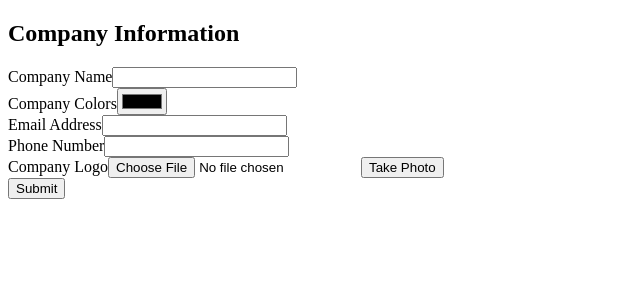
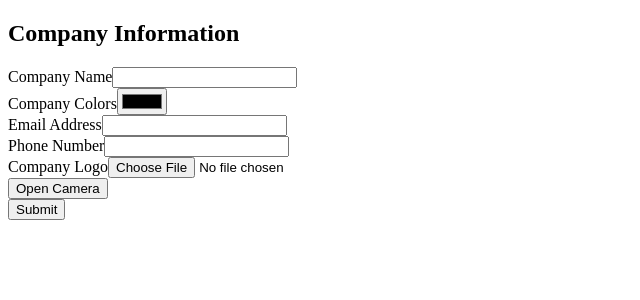
Before and after one commit to ivapbj/Mock-Up-Form, a React (Create React App) app: page / in a window 1280 px wide. Shown: the top 300 px of the page, without its empty margins (0-640 px from the left). Built offline with nearby package versions, Linux system fonts and the light colour scheme.

Commit message:
added function to back camera only

```diff
--- a/src/MockUpForm.js
+++ b/src/MockUpForm.js
@@ -18,64 +18,42 @@ export default function CompanyForm() {
     }
   };
 
-  // Open camera
-  // const openCamera = async () => {
-  //   try {
-  //     const mediaStream = await navigator.mediaDevices.getUserMedia({
-  //       video: true,
-  //     });
-  //     videoRef.current.srcObject = mediaStream;
-  //     setStream(mediaStream);
-  //     setIsCameraOpen(true);
-  //   } catch (error) {
-  //     console.error("Error accessing camera:", error);
-  //   }
-  // };
+  // Open back camera
+  const initializeMedia = async () => {
+    try {
+      const mediaStream = await navigator.mediaDevices.getUserMedia({
+        video: { facingMode: { exact: "environment" } }, // Use back camera
+      });
 
-  const openCamera = async () => {
-    try {
-      const constraints = {
-        video: {
-          facingMode: "environment", // Use the back camera by default
-        },
-      };
-
-      const mediaStream = await navigator.mediaDevices.getUserMedia(
-        constraints
-      );
       if (videoRef.current) {
         videoRef.current.srcObject = mediaStream;
         setStream(mediaStream);
         setIsCameraOpen(true);
       }
     } catch (error) {
-      alert(
-        "Camera access denied. Please enable permissions in your browser settings."
-      );
+      alert("Camera access denied. Please enable permissions.");
       console.error("Error accessing camera:", error);
     }
   };
-  // Capture photo from camera
+
+  // Capture photo
   const capturePhoto = () => {
+    if (!videoRef.current) return;
+
     const canvas = document.createElement("canvas");
-    const video = videoRef.current;
-    canvas.width = video.videoWidth;
-    canvas.height = video.videoHeight;
-    canvas.getContext("2d").drawImage(video, 0, 0, canvas.width, canvas.height);
+    canvas.width = videoRef.current.videoWidth;
+    canvas.height = videoRef.current.videoHeight;
+    canvas
+      .getContext("2d")
+      .drawImage(videoRef.current, 0, 0, canvas.width, canvas.height);
 
-    canvas.toBlob((blob) => {
-      const file = new File([blob], "captured-image.png", {
-        type: "image/png",
-      });
-      setImagePreview(URL.createObjectURL(blob));
-      setValue("companyLogo", file);
-    });
-
-    // Stop the camera stream
+    const imageUrl = canvas.toDataURL("image/png");
+    setImagePreview(imageUrl);
+    setValue("companyLogo", imageUrl);
     stopCamera();
   };
 
-  // Stop camera stream
+  // Stop camera
   const stopCamera = () => {
     if (stream) {
       stream.getTracks().forEach((track) => track.stop());
@@ -159,14 +137,34 @@ export default function CompanyForm() {
             onChange={handleFileChange}
           />
 
-          {/* Camera Button */}
-          <button
-            type="button"
-            onClick={openCamera}
-            className="mt-2 px-4 py-2 bg-blue-500 text-white rounded"
-          >
-            Take Photo
-          </button>
+          {/* Camera Buttons */}
+          <div className="mt-2 space-x-2">
+            <button
+              type="button"
+              onClick={initializeMedia}
+              className="px-4 py-2 bg-blue-500 text-white rounded"
+            >
+              Open Camera
+            </button>
+            {isCameraOpen && (
+              <>
+                <button
+                  type="button"
+                  onClick={capturePhoto}
+                  className="px-4 py-2 bg-green-500 text-white rounded"
+                >
+                  Capture
+                </button>
+                <button
+                  type="button"
+                  onClick={stopCamera}
+                  className="px-4 py-2 bg-red-500 text-white rounded"
+                >
+                  Close Camera
+                </button>
+              </>
+            )}
+          </div>
         </div>
 
         {/* Camera Preview */}
@@ -177,20 +175,6 @@ export default function CompanyForm() {
               autoPlay
               className="w-full border rounded"
             ></video>
-            <button
-              type="button"
-              onClick={capturePhoto}
-              className="mt-2 px-4 py-2 bg-green-500 text-white rounded"
-            >
-              Capture Photo
-            </button>
-            <button
-              type="button"
-              onClick={stopCamera}
-              className="mt-2 px-4 py-2 bg-red-500 text-white rounded"
-            >
-              Close Camera
-            </button>
           </div>
         )}
 
```
